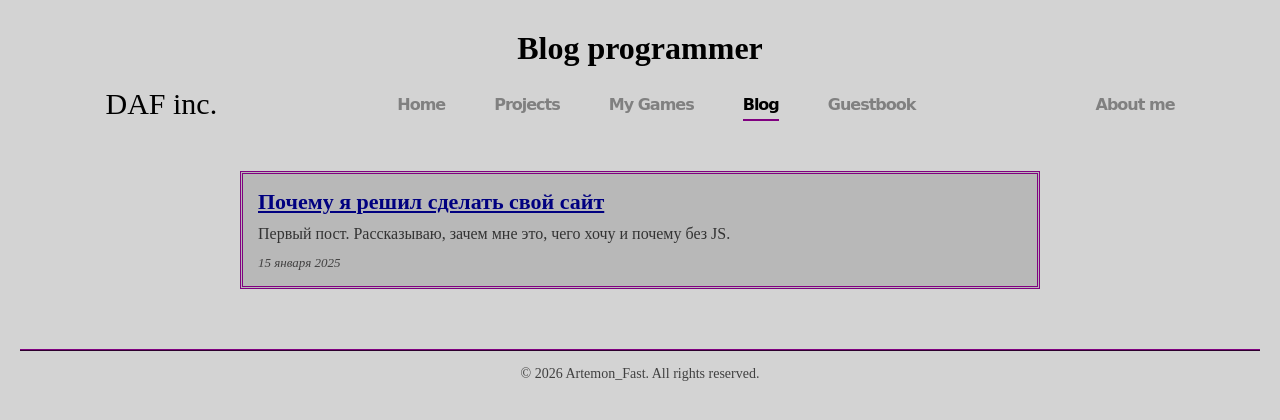
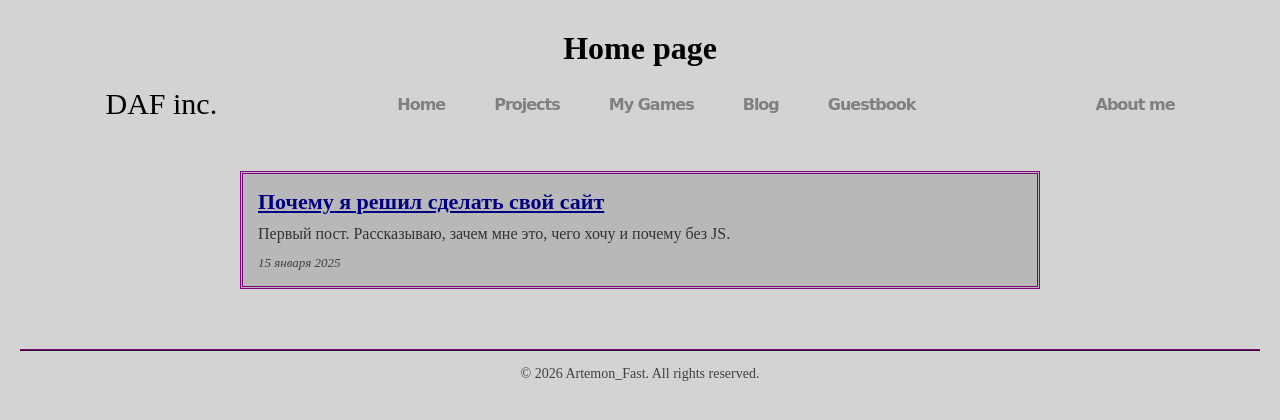
Before and after one commit to ArtemonFast/WebSite, a PHP site: page /blog/index.php in a window 1280 px wide. Shown: the top 420 px of the page. Run offline with PHP 8.4, Linux system fonts and the light colour scheme.

Commit message:
redacted: added new include - header and footer

```diff
--- a/blog/index.php
+++ b/blog/index.php
@@ -1,41 +1,17 @@
 <!DOCTYPE html>
+<?php $active = 'blog'; ?>
 <html lang="en">
 <head>
     <meta charset="UTF-8">
     <meta name="viewport" content="width=device-width, initial-scale=1.0">
     <meta name="description" content="It's my blog. I write here my thoughts and my reaction on news.">
     <title>DAF inc. - Blog</title>
-    <link rel="stylesheet" href="../style.css">
-    <link rel="stylesheet" href="blog.css">
-    <link rel="shortcut icon" href="../Assets/images/icon.jpg" type="image/x-icon">
+    <link rel="stylesheet" href="/style.css">
+    <link rel="stylesheet" href="/blog/blog.css">
+    <link rel="shortcut icon" href="/Assets/images/icon.jpg" type="image/x-icon">
 </head>
 <body>
-  <header class="head">
-    <h1 class="headline">Blog programmer</h1>
-   <div class="head__container">
-     <nav class="head__nav">
-       <p style="font-size: 30px"> DAF inc. </p>
-       <ul class="head__list">
-         <li>
-           <a class="head__list-link" href="../index.php">Home</a>
-         </li>
-         <li>
-           <a class="head__list-link" href="#">Projects</a>
-         </li>
-         <li>
-           <a class="head__list-link" href="#">My Games</a>
-         </li>
-         <li>
-           <a class="head__list-link active" href="#">Blog</a>
-         </li>
-         <li>
-           <a class="head__list-link" href="#">Guestbook</a>
-         </li>
-       </ul>
-           <a class="head__list-link" href="#">About me</a>
-     </nav>
-   </div>
-  </header>
+  <?php include $_SERVER['DOCUMENT_ROOT'] . '/includes/header.php'; ?>
   <main>
     <section class="posts">
       <article class="post">
--- /dev/null
+++ b/includes/header.php
@@ -0,0 +1,26 @@
+  <header class="head">
+    <h1 class="headline">Home page</h1>
+   <div class="head__container">
+     <nav class="head__nav">
+       <p style="font-size: 30px"> DAF inc. </p>
+       <ul class="head__list">
+         <li>
+           <a class="head__list-link" href="/index.php">Home</a>
+         </li>
+         <li>
+           <a class="head__list-link" href="#">Projects</a>
+         </li>
+         <li>
+           <a class="head__list-link" href="#">My Games</a>
+         </li>
+         <li>
+           <a class="head__list-link" href="/blog/index.php">Blog</a>
+         </li>
+         <li>
+           <a class="head__list-link" href="#">Guestbook</a>
+         </li>
+       </ul>
+           <a class="head__list-link" href="#">About me</a>
+     </nav>
+   </div>
+  </header>
```
Also changed, not shown: index.php (+5 -28 lines).
